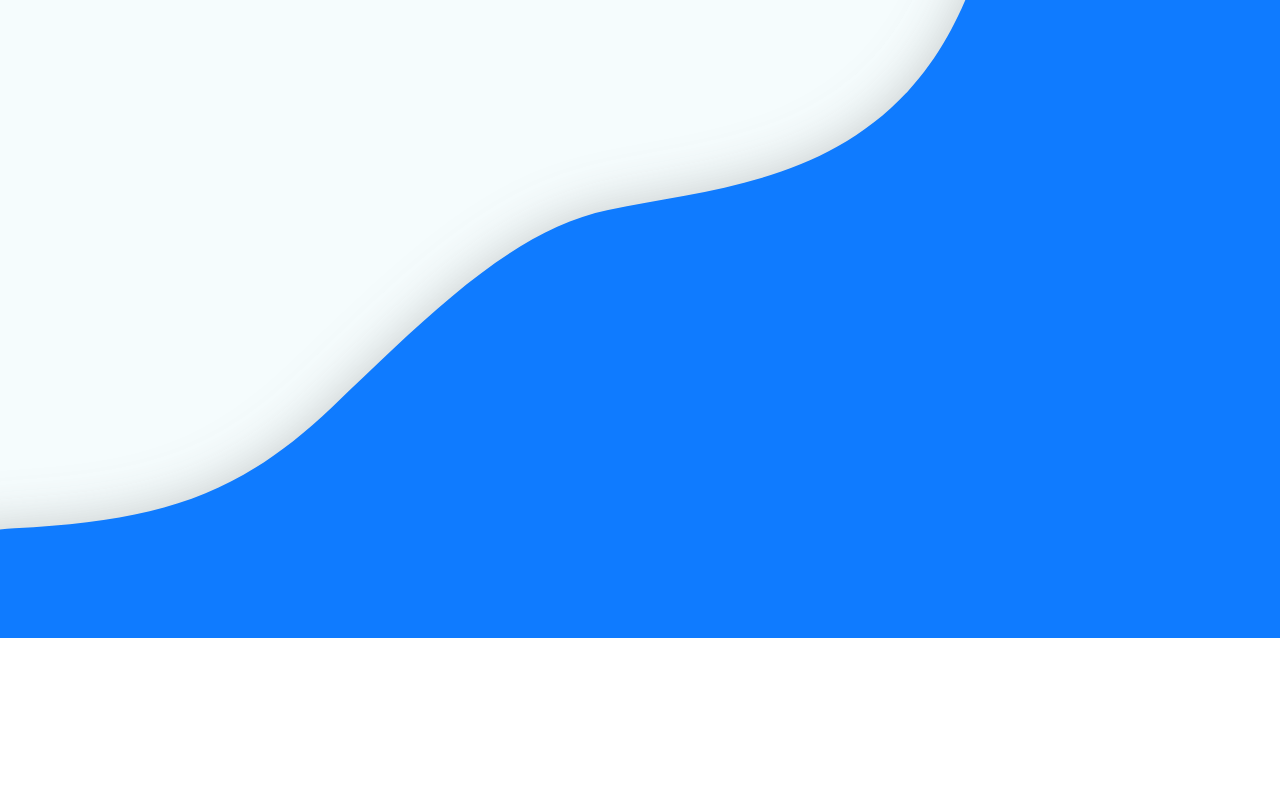
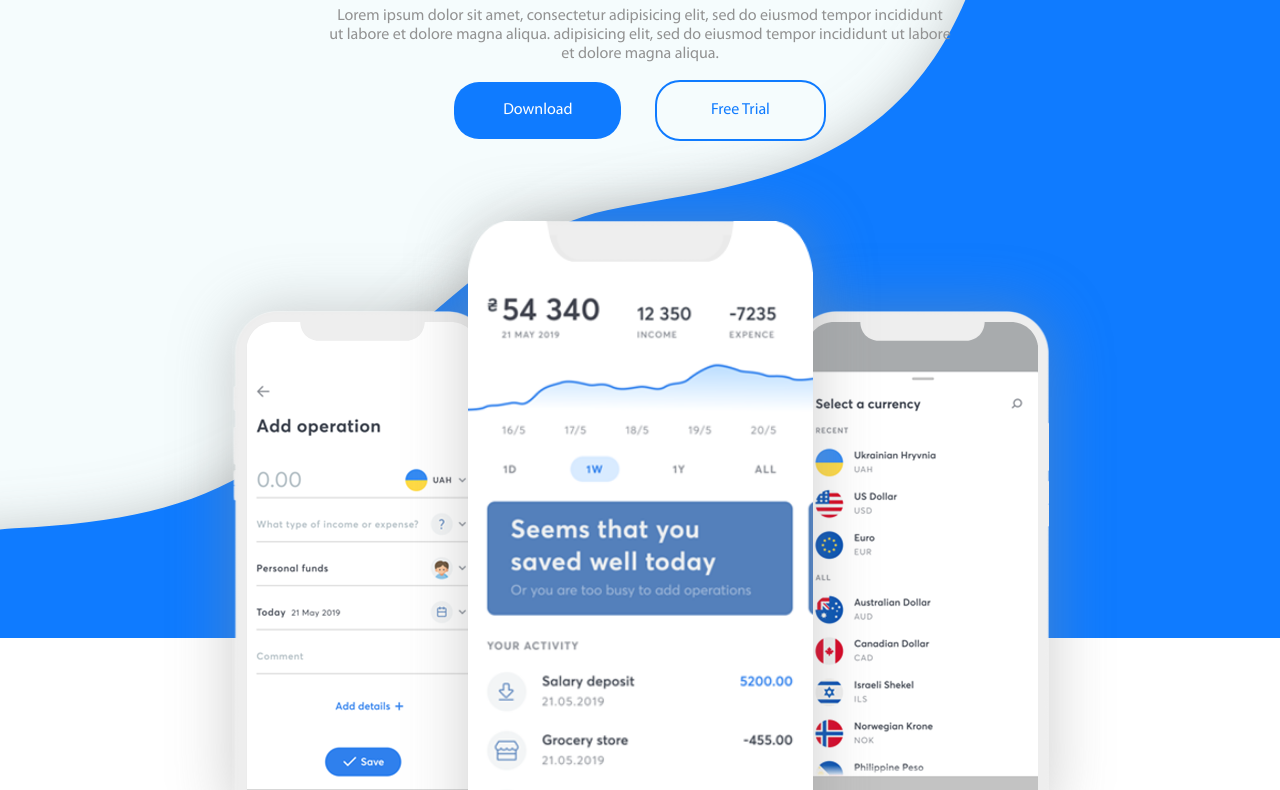
Before and after one commit to GeniaBb/SmartWorld-Academy-1st-task, a website: page index.html in a window 1280 px wide. Shown: the part 162-952 px from the top of the page. Before the commit the page ends 800 px from the top, so only its background shows below. Drawn offline with Linux system fonts and the light colour scheme.

Commit message:
Добавлено описание и изображения смартфонов

```diff
--- a/index.html
+++ b/index.html
@@ -8,6 +8,7 @@
 </head>
 <body>
     <header class="page-header">
+        <div class="page-header__wrapper">
             <div class="logo">
                 AppSon
             </div>
@@ -20,6 +21,34 @@
                 </ul>
                 <button class="btn btn--sign-up">Sign Up</button>
             </div>
+        </div>
+        <section class="product-description">
+            <h2>
+                Best Desktop App for You
+            </h2>
+            <p class="text">
+                Lorem ipsum dolor sit amet, consectetur adipisicing elit, sed do eiusmod tempor incididunt ut labore et dolore magna aliqua. adipisicing elit, sed do eiusmod tempor incididunt ut labore et dolore magna aliqua.
+            </p>
+            <footer>
+                <button class="btn btn--download">
+                    Download
+                </button>
+                <button class="btn btn--free-trial">
+                    Free Trial
+                </button>
+            </footer>
+        </section>
+        <div class="phones">
+            <div class="phones__phone--side phones__phone">
+                <div class="phones__phone-display phones__phone-display--one"></div>
+            </div>
+            <div class="phones__phone--center phones__phone">
+                <div class="phones__phone-display phones__phone-display--two"></div>
+            </div>
+            <div class="phones__phone--side phones__phone">
+                <div class="phones__phone-display phones__phone-display--three"></div>
+            </div>
+        </div>
     </header>
 </body>
 </html>
--- a/styles/style.scss
+++ b/styles/style.scss
@@ -8,6 +8,10 @@ $header-background-color: #f5fcfd;
 $primary-color: #0f7bff;
 $secondary-color: #ffffff;
 $sign-up-btn-color: #0063dd;
+$text-color: #929292;
+$center-phone-height: 979px;
+$side-phone-height: 495px;
+$side-phone-side-margin: -22px;
 
 body {
     padding: 0;
@@ -21,24 +25,32 @@ li {
 }
 
 .page-header {
+    display: flex;
+    flex-direction: column;
     box-sizing: border-box;
     background-image: url('../img/Shape_1.svg');
     background-color: $header-background-color;
     background-position: right;
     background-size: cover;
-    justify-content: space-between;
+    justify-content: flex-start;
+    align-items: center;
     width: 100%;
     height: 100vh;
     max-height: 1043px;
     padding: 0 140px 0 140px;
-    display: flex;
+
+    &__wrapper {
+        display: flex;
+        justify-content: space-between;
+        width: 100%;
+    }
 }
 
 .logo {
     width: 179px;
     height: 100px;
     border-radius: 0 0 22px 22px;
-    background-color: #0f7bff;
+    background-color: $primary-color;
     display: flex;
     justify-content: center;
     align-items: center;
@@ -62,6 +74,24 @@ li {
         margin-left: 45px;
         background-color: $sign-up-btn-color;
     }
+
+    &--download {
+        padding: 19px 49px 19px 49px;
+    }
+
+    &--free-trial {
+        background-color: $header-background-color;
+        color: $primary-color;
+        border: 2px solid $primary-color;
+        padding: 19px 54px 19px 54px;
+        margin-left: 30px;
+    }
+}
+
+.product-description {
+    text-align: center;
+    max-width: 622px;
+    margin-bottom: 80px;
 }
 
 .main-navigation {
@@ -81,3 +111,66 @@ li {
     display: flex;
     align-items: flex-start;
 }
+
+.text {
+    color: $text-color;
+    font-family: "Myriad Pro";
+    font-size: 16px;
+    font-weight: 400;
+}
+
+.phones {
+    display: flex;
+
+    &__phone-display {
+        background-repeat: no-repeat;
+        background-size: cover;
+
+        &--one {
+            background-image: url('../img/Place_screen.png');
+            min-height: $side-phone-height;
+            width: 231px;
+            position: relative;
+            right: 3px;
+        }
+
+        &--two {
+            background-image: url('../img/Place_Your_screen1.png');
+            min-height: $center-phone-height;
+        }
+
+        &--three {
+            background-image: url('../img/Place_your_screen.png');
+            min-height: $side-phone-height;
+            width: 231px;
+            position: relative;
+            right: 2px;
+        }
+    }
+
+    &__phone {
+        box-sizing: border-box;
+        background-position: center;
+        box-shadow: 0 0 62px rgba(142, 142, 142, 0.44);
+        border-radius: 40px;
+        background-repeat: no-repeat;
+
+        &--side {
+            width: 258px;
+            height: 517px;
+            background-image: url('../img/device-side.png');
+            z-index: 1;
+            padding: 11px 13px 11px 18px;
+            margin-top: 90px;
+        }
+
+        &--center {
+            width: 345px;
+            height: 690px;
+            background-image: url('../img/device-center.png');
+            margin-left: $side-phone-side-margin;
+            margin-right: $side-phone-side-margin;
+            z-index: 2;
+        }
+    }
+}
```
Also changed, not shown: img/Place_Your_screen1.png (added), img/Place_screen.png (added), img/Place_your_screen.png (added), img/device-center.png (added), img/device-side.png (added), styles/style.css, 1 other file. Lines whose indentation alone changed are shown as unchanged.
